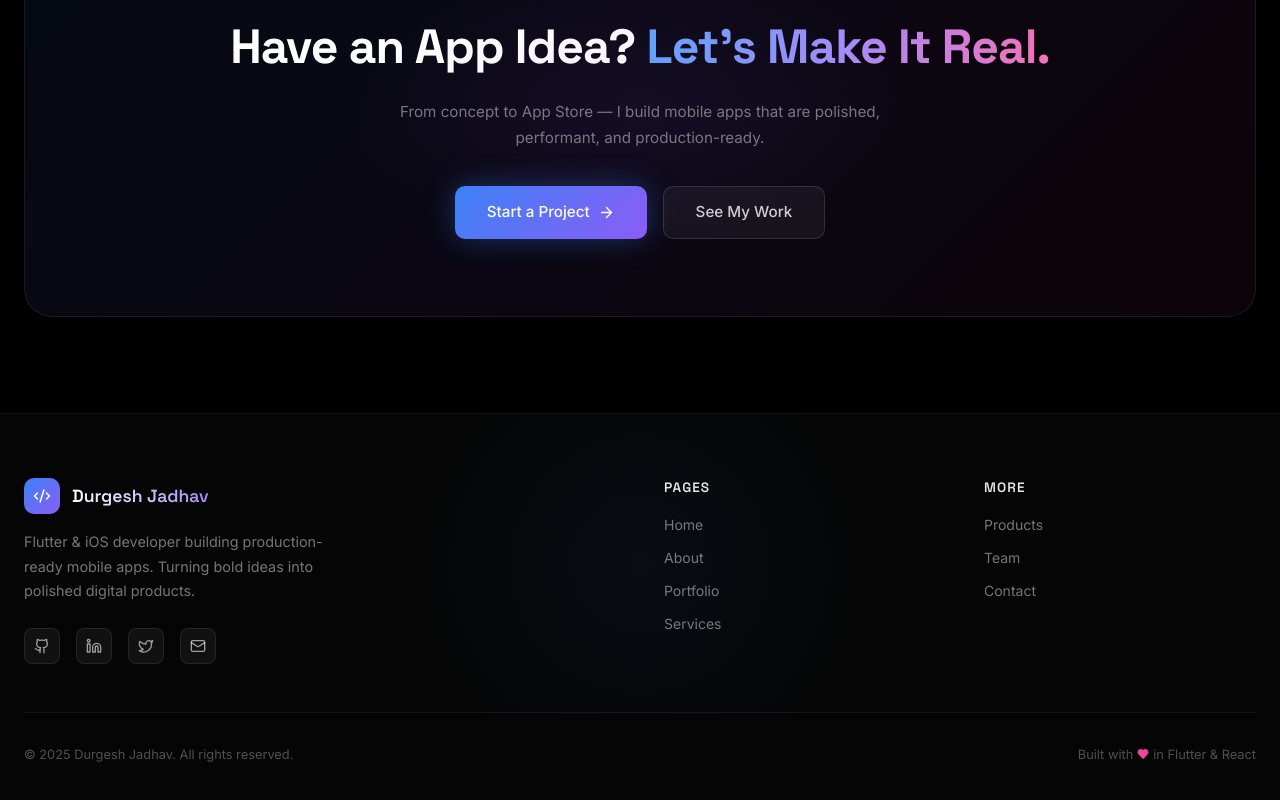
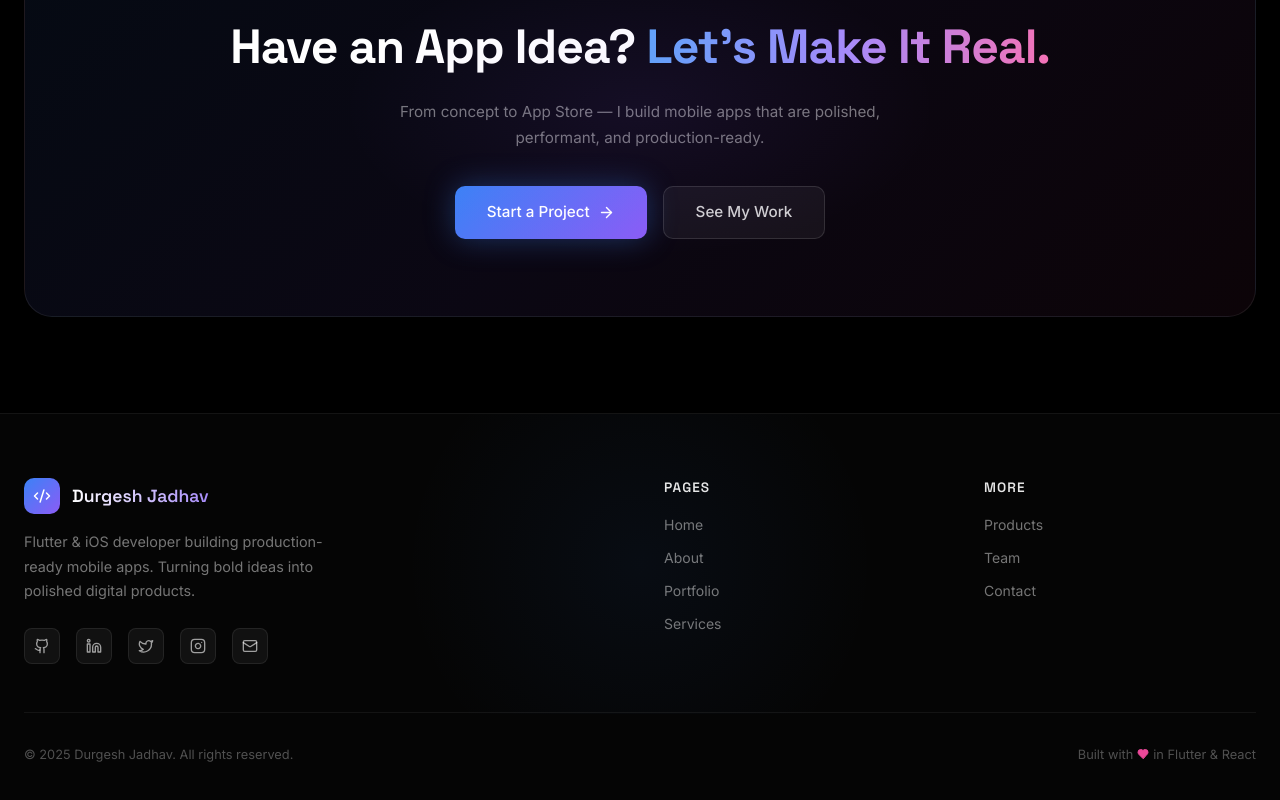
Before and after one commit to jadhavdurgesh/Durgeshportfolio, a React (Vite) app: page / in a window 1280 px wide. Shown: the part 2869-3669 px from the top of the page. Built offline with nearby package versions, Linux system fonts and the light colour scheme.

Commit message:
feat: Update product listings, social media links, and contact email across the portfolio.

```diff
--- a/src/app/components/layout/Footer.tsx
+++ b/src/app/components/layout/Footer.tsx
@@ -1,5 +1,5 @@
 import { NavLink } from "react-router";
-import { Github, Linkedin, Twitter, Mail, Code2, Heart } from "lucide-react";
+import { Github, Linkedin, Twitter, Instagram, Mail, Code2, Heart } from "lucide-react";
 
 const footerLinks = {
   Pages: [
@@ -16,10 +16,11 @@ const footerLinks = {
 };
 
 const socials = [
-  { icon: Github, href: "https://github.com", label: "GitHub" },
-  { icon: Linkedin, href: "https://linkedin.com", label: "LinkedIn" },
-  { icon: Twitter, href: "https://twitter.com", label: "Twitter" },
-  { icon: Mail, href: "mailto:durgesh@example.com", label: "Email" },
+  { icon: Github, href: "https://github.com/jadhavdurgesh", label: "GitHub" },
+  { icon: Linkedin, href: "https://www.linkedin.com/in/jadhav-durgesh/", label: "LinkedIn" },
+  { icon: Twitter, href: "https://x.com/Durgesh_Jadhav_", label: "Twitter" },
+  { icon: Instagram, href: "https://www.instagram.com/code.with.d/", label: "Instagram" },
+  { icon: Mail, href: "mailto:decode749@gmail.com", label: "Email" },
 ];
 
 export function Footer() {
--- a/src/app/pages/Contact.tsx
+++ b/src/app/pages/Contact.tsx
@@ -8,6 +8,7 @@ import {
   Github,
   Linkedin,
   Twitter,
+  Instagram,
   CheckCircle2,
   Sparkles,
 } from "lucide-react";
@@ -37,10 +38,10 @@ const contactInfo = [
   {
     icon: Mail,
     label: "Email",
-    value: "durgesh@example.com",
+    value: "decode749@gmail.com",
     sub: "Best for project inquiries",
     color: "#60a5fa",
-    href: "mailto:durgesh@example.com",
+    href: "mailto:decode749@gmail.com",
   },
   {
     icon: MapPin,
@@ -61,9 +62,10 @@ const contactInfo = [
 ];
 
 const socials = [
-  { icon: Github, href: "https://github.com", label: "GitHub", color: "#fff" },
-  { icon: Linkedin, href: "https://linkedin.com", label: "LinkedIn", color: "#0ea5e9" },
-  { icon: Twitter, href: "https://twitter.com", label: "Twitter", color: "#60a5fa" },
+  { icon: Github, href: "https://github.com/jadhavdurgesh", label: "GitHub", color: "#fff" },
+  { icon: Linkedin, href: "https://www.linkedin.com/in/jadhav-durgesh/", label: "LinkedIn", color: "#0ea5e9" },
+  { icon: Twitter, href: "https://x.com/Durgesh_Jadhav_", label: "Twitter", color: "#60a5fa" },
+  { icon: Instagram, href: "https://www.instagram.com/code.with.d/", label: "Instagram", color: "#ec4899" },
 ];
 
 const projectTypes = [
--- a/src/app/pages/Products.tsx
+++ b/src/app/pages/Products.tsx
@@ -41,54 +41,50 @@ export interface Product {
 
 const products: Product[] = [
   {
-    id: "flutter-clean-arch",
+    id: "Design From Zero",
     type: "ebook",
     name: "Flutter Clean Architecture",
-    tagline: "From zero to production",
-    description:
-      "A practical guide to building scalable Flutter apps with Clean Architecture, Riverpod, and best practices. Covers folder structure, dependency injection, and testing.",
+    tagline: "From zero to mastery",
+    description: "Comprehensive 65-page ebook covering everything from fundamental principles to advanced techniques in UI/UX design.",
     image: "https://uiuxshelly.vercel.app/assets/2-C1BiLFaB.png",
     color: "#54C5F8",
     gradient: "linear-gradient(135deg, #54C5F8 0%, #3b82f6 100%)",
-    highlights: ["Clean Architecture", "Riverpod", "Testing", "Real projects"],
+    highlights: ["UI UX", "Product Designer", "Figma", "Real projects"],
     price: "$29",
-    buyUrl: "#",
+    buyUrl: "https://topmate.io/shelly07/1816027?utm_source=public_profile&utm_campaign=shelly07",
   },
   {
-    id: "swiftui-cookbook",
+    id: "swiftui",
     type: "ebook",
-    name: "SwiftUI Cookbook",
-    tagline: "Recipes for native iOS UI",
-    description:
-      "Step-by-step recipes for common SwiftUI patterns: navigation, lists, forms, animations, and integration with HealthKit and Core Data.",
+    name: "Build Your Portfolio From Scratch With Me",
+    tagline: "This ebook helps you craft a portfolio that truly stands out",
+    description: "Everyone teaches design, tools, and case studies but no one clearly explains the real ways to make money as a beginner. I struggled, experimented, and learned everything the hard way. This eBook is the guide I wish someone had given me. Inside, I break down the earning paths in a simple, honest, and beginner-friendly way so you know exactly where to start and how to grow even if you’re still learning UI/UX.",
     image: "https://uiuxshelly.vercel.app/assets/1-BFCqUArY.png",
     color: "#F05138",
     gradient: "linear-gradient(135deg, #F05138 0%, #ec4899 100%)",
-    highlights: ["SwiftUI", "HealthKit", "Animations", "Production tips"],
+    highlights: ["UI UX", "Product Designer", "Figma", "Portfolio"],
     price: "$24",
-    buyUrl: "#",
+    buyUrl: "https://topmate.io/shelly07/1815833?utm_source=public_profile&utm_campaign=shelly07",
   },
   {
     id: "femtrack-source",
     type: "app_code",
-    name: "FemTrack – Full Source Code",
+    name: "How To Earn From UI/UX Designing",
     tagline: "Production Flutter app",
-    description:
-      "Complete source code of the FemTrack women's health app: cycle tracking, symptom logging, encrypted storage, and Apple Health sync. Flutter + Firebase.",
+    description: "This ebook helps you to start earn from UI/UX Designing.",
     image: "https://uiuxshelly.vercel.app/assets/3-CsPL_l1_.png",
     color: "#ec4899",
     gradient: "linear-gradient(135deg, #ec4899 0%, #8b5cf6 100%)",
     highlights: ["Full source", "Documentation", "Firebase setup", "App Store ready"],
     price: "$199",
-    buyUrl: "#",
+    buyUrl: "https://topmate.io/shelly07/1816043?utm_source=public_profile&utm_campaign=shelly07",
   },
   {
     id: "pillowtalk-source",
     type: "app_code",
-    name: "PillowTalk – App Code",
-    tagline: "AI sleep wellness app",
-    description:
-      "Full Flutter codebase for an AI-powered sleep app: coaching, soundscapes, meditations, and analytics. Includes backend integration patterns.",
+    name: "Build Your First Case Study With Me",
+    tagline: "Build Your First Case Study With Me",
+    description: "In this E-Book, you’ll learn how to create a clear, story-driven UI/UX case study using the format: Problem → Research → Ideas → UI → Learnings. You’ll also learn how to explain your thinking, highlight user needs, and make your portfolio stand out, along with receiving personal feedback on your work.",
     image: "https://uiuxshelly.vercel.app/assets/4-B49ANgFQ.png",
     color: "#8b5cf6",
     gradient: "linear-gradient(135deg, #8b5cf6 0%, #3b82f6 100%)",
@@ -99,10 +95,9 @@ const products: Product[] = [
   {
     id: "nutrahara-source",
     type: "app_code",
-    name: "Nutrahara – iOS Source",
+    name: "Wireframing 101: Where Every Great Design Begins",
     tagline: "Native SwiftUI nutrition app",
-    description:
-      "Complete SwiftUI source: 500k+ food database, barcode scanning, HealthKit sync, and macro dashboards. Production-quality native iOS.",
+    description: "Complete SwiftUI source: 500k+ food database, barcode scanning, HealthKit sync, and macro dashboards. Production-quality native iOS.",
     image: "https://uiuxshelly.vercel.app/assets/232-3q9WQhvQ.png",
     color: "#3b82f6",
     gradient: "linear-gradient(135deg, #3b82f6 0%, #06b6d4 100%)",
--- a/src/app/pages/Team.tsx
+++ b/src/app/pages/Team.tsx
@@ -5,6 +5,7 @@ import {
   Github,
   Linkedin,
   Twitter,
+  Instagram,
   Code2,
   Smartphone,
   Palette,
@@ -41,9 +42,10 @@ const founder = {
   achievements: ["4 Apps Shipped", "3+ Clients Served", "100% On-Time Delivery", "4.8★ Avg App Rating"],
   image: "https://images.unsplash.com/photo-1638983752157-052aa1f15bf1?w=400&q=80",
   socials: [
-    { icon: Github, href: "https://github.com", label: "GitHub" },
-    { icon: Linkedin, href: "https://linkedin.com", label: "LinkedIn" },
-    { icon: Twitter, href: "https://twitter.com", label: "Twitter" },
+    { icon: Github, href: "https://github.com/jadhavdurgesh", label: "GitHub" },
+    { icon: Linkedin, href: "https://www.linkedin.com/in/jadhav-durgesh/", label: "LinkedIn" },
+    { icon: Twitter, href: "https://x.com/Durgesh_Jadhav_", label: "Twitter" },
+    { icon: Instagram, href: "https://www.instagram.com/code.with.d/", label: "Instagram" },
   ],
 };
 
```
Also changed, not shown: 1 other file (tests, documents, lock files or other folders).
